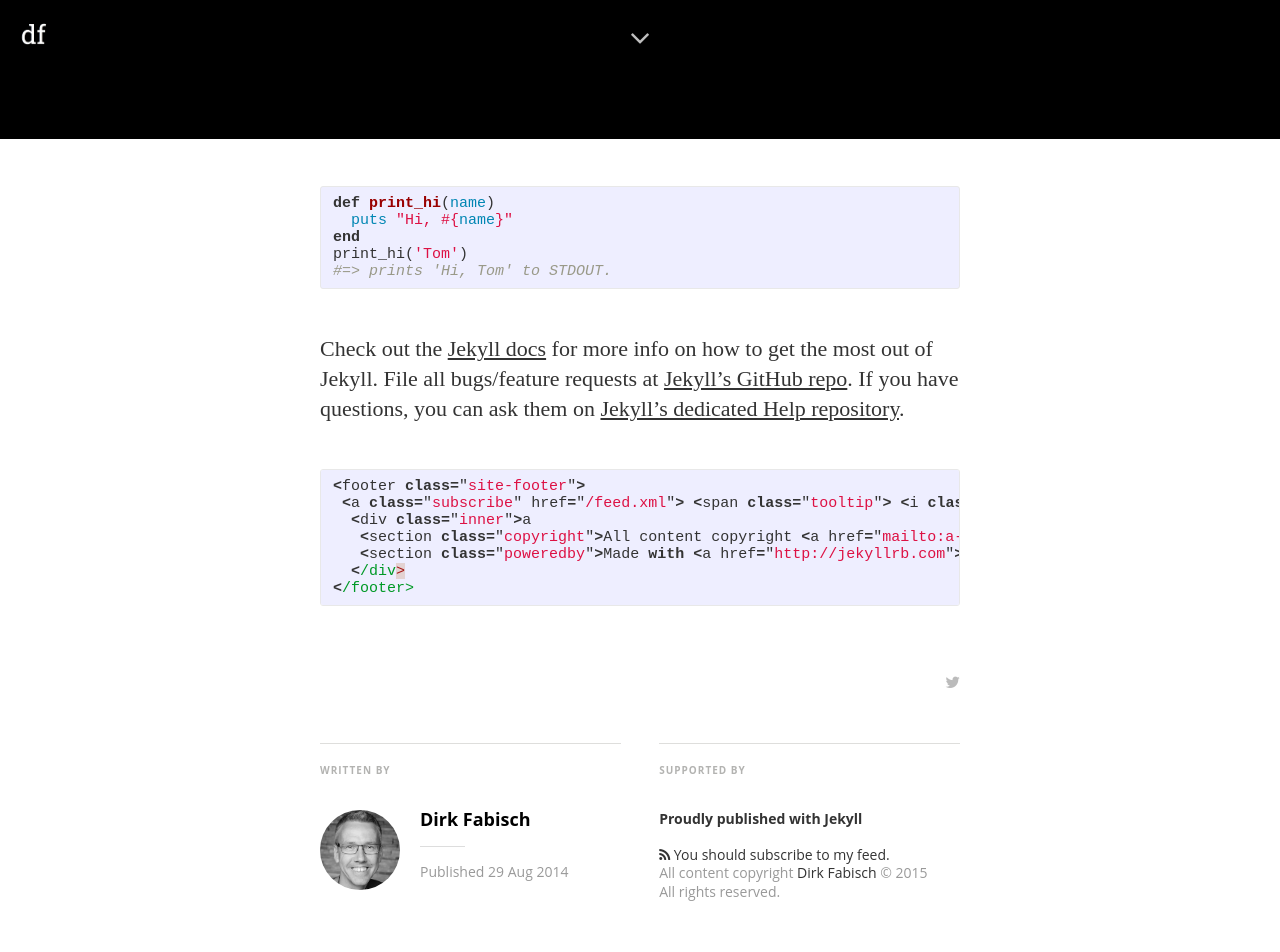
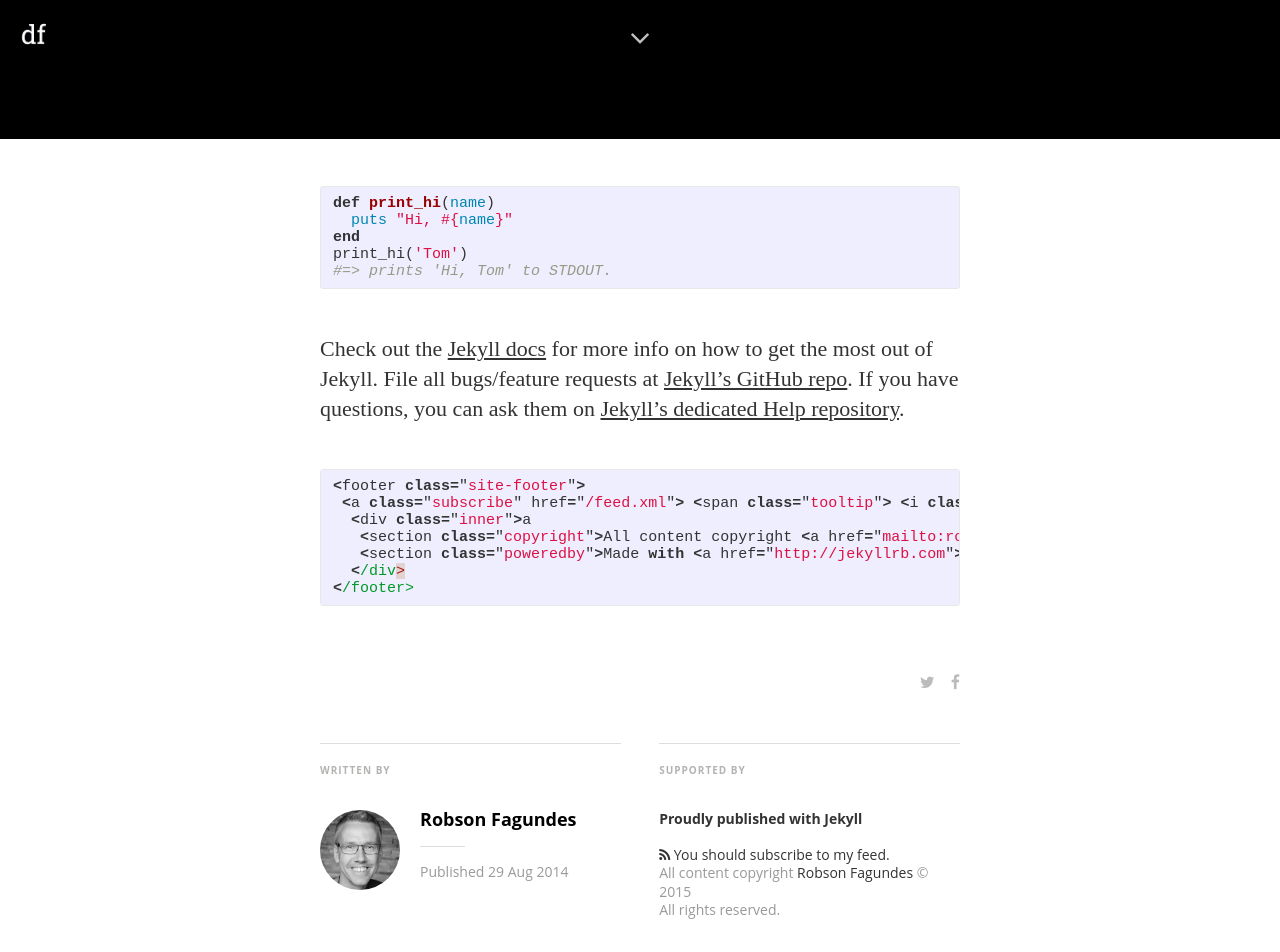
Before and after one commit to robsonfagundes/robsonfagundes.github.io, a Jekyll site: the page built from _posts/2014-08-29-welcome-to-jekyll.markdown, in a window 1280 px wide and 1400 px high, scrolled down 1261 px. Shown: the top 952 px of the window. Built offline with Jekyll 4.4.1, drawn with Linux system fonts in a browser that asks for light colours; nearby versions of some CDN libraries; some web fonts are replaced; Markdown is read by kramdown in place of the engine named in the settings; some of the changed text lies outside the part shown.

Commit message:
Update config.yml

```diff
--- a/_config.yml
+++ b/_config.yml
@@ -5,26 +5,26 @@ gems:
   - jemoji
 
 # Site settings
-title: "Mediator"
-description: > # this means to ignore newlines until "email:"
+title: "robson fagundes"
+description: > # Todos os seres humanos têm três vidas: a pública, a privada, e a secreta." Gabriel García Márquez "email:"
    A Jekyll theme - Medium inspired
 
-email: a-mail@mail.mail
+email: robsonfagundes@gmail.com
 #blog logo
 logo: "/assets/images/df_logo.jpg"
 # blog cover
 cover: "/assets/images/cA4aKEIPQrerBnp1yGHv_IMG_9534-3-2.jpg"
 
-name: 'Dirk Fabisch'
-author: 'Dirk Fabisch'
+name: 'Robson Fagundes'
+author: 'Robson Fagundes'
 author_image: "/assets/images/author.jpg"
 
 paginate:	5
 
-url: "http://myblog.***.***" # the base hostname & protocol for your site
+url: "http://robsonfagundes.github.io/" # the base hostname & protocol for your site
 baseurl: ""
 #used to display twitter cards
-twitter_handle: '@dirkfabisch'
+twitter_handle: '@robsonafagundes'
 
 #fill in disqus shortname to use disqus
 #disqus: disqus-shortname
@@ -32,21 +32,21 @@ twitter_handle: '@dirkfabisch'
 # social icons and sharing options
 social:
   - icon:	twitter
-    url:	https://twitter.com/dirkfabisch
+    url:	https://twitter.com/robsonafagundes
     desc: Follow me on twitter
     share_url: http://twitter.com/share
     share_title: ?text=
     share_link: "&amp;url="
 
-#  - icon:	facebook
-#    url:	https://facebook.com/???
-#    desc: Connect with me facebook
-#    share_url: https://www.facebook.com/sharer.php
-#    share_title: ?t=
-#    share_link: "&amp;u="
+  - icon:	facebook
+    url:	https://www.facebook.com/RobsonAdaoFagundes
+    desc: Connect with me facebook
+    share_url: https://www.facebook.com/sharer.php
+    share_title: ?t=
+    share_link: "&amp;u="
 
   - icon:	github
-    url:	https://github.com/dirkfabisch
+    url:	https://github.com/robsonfagundes
     desc:	Fork me on github
     share_url:
     share_title:
```
